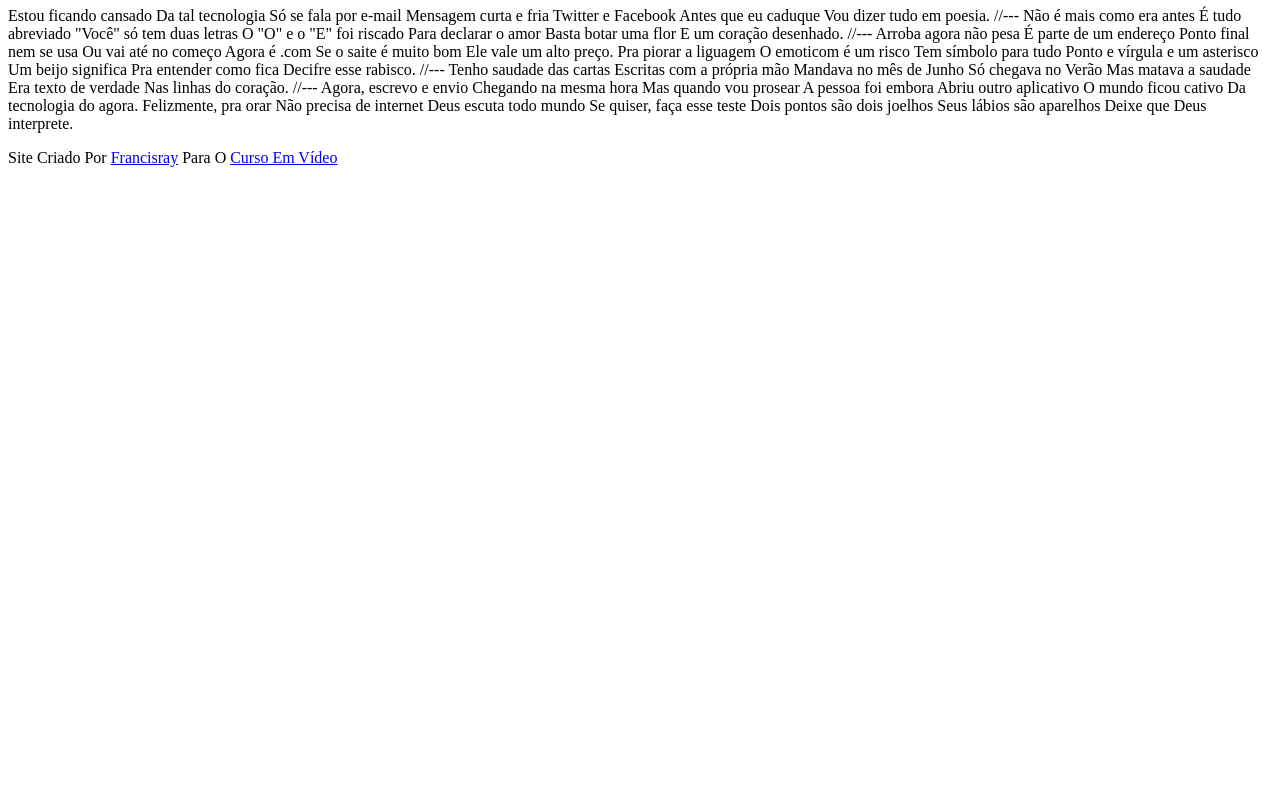
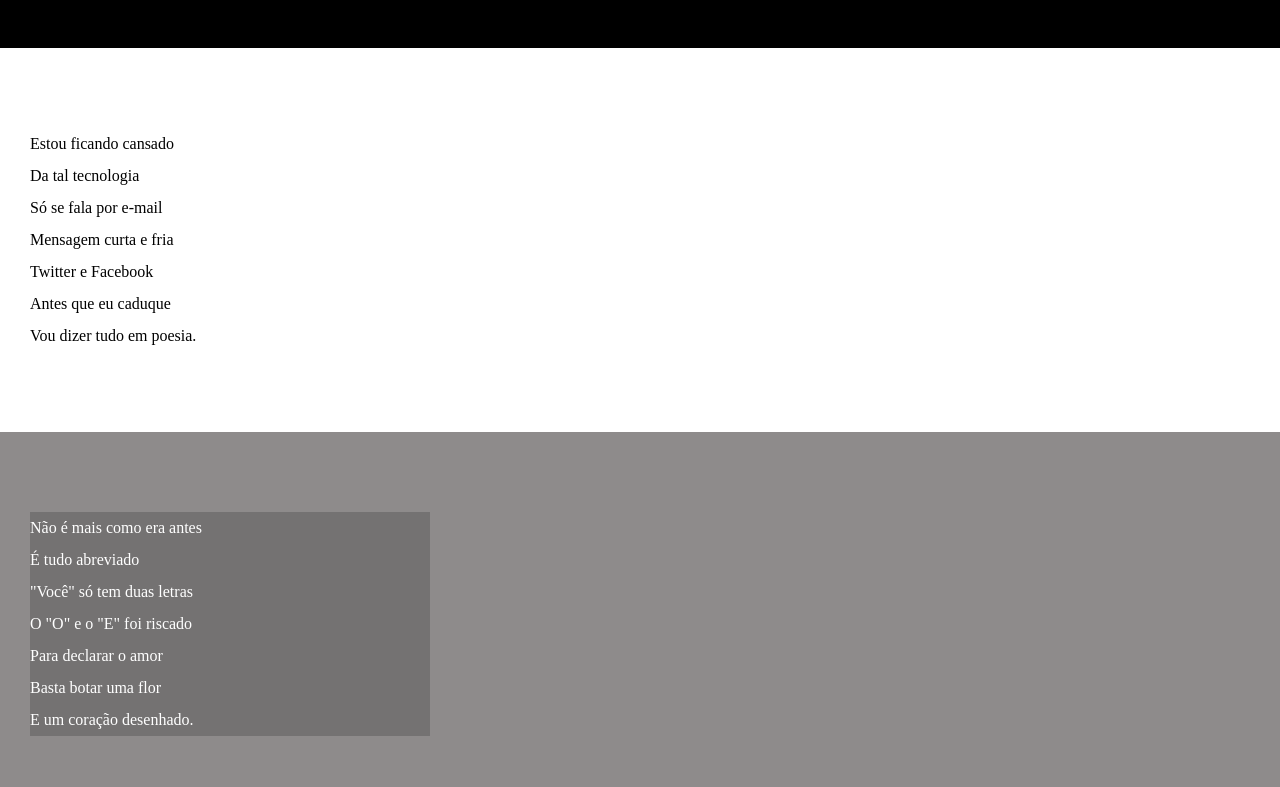
Before and after one commit to JoseFrancisray/html-css, a plain HTML site: page Desafios/d012/index.html in a window 1280 px wide. Shown: the part 107-894 px from the top of the page. Before the commit the page ends 800 px from the top, so only its background shows below. Drawn offline with Linux system fonts and the light colour scheme.

Commit message:
Atualizei Estilos Dos Textos e Blocos

```diff
--- /dev/null
+++ b/Desafios/d012/estilo/style.css
@@ -0,0 +1,65 @@
+@charset "UTF-8";
+
+* {
+    margin: 0px;
+    padding: 0px;
+}
+
+html, body {
+    min-height: 100vh;
+    background-color: darkgray;
+}
+
+header {
+    background-color: black;
+    color: white;
+    text-align: center;
+}
+
+header > h1 {
+    padding-top: 50px;
+    font-variant: small-caps;
+}
+
+header > p {
+    padding-bottom: 50px;
+}
+
+a {
+    color: white;
+    text-decoration: none;
+    font-weight: bolder;
+}
+
+a:hover {
+    text-decoration: underline;
+}
+
+section {
+    padding-top: 10vh;
+    padding-bottom: 10vh;
+    line-height: 2em;
+    padding-left: 30px;
+}
+
+section.normal {
+    background-color: white;
+    color: black;
+}
+
+section.imagem {
+    background-color: rgb(142, 139, 139);
+    color: white;
+}
+
+section.imagem > p {
+    width: 400px;
+    background-color: rgba(0, 0, 0, 0.179);
+}
+
+footer {
+    background-color: black;
+    color: white;
+    text-align: center;
+    padding: 10px;
+}
--- a/Desafios/d012/index.html
+++ b/Desafios/d012/index.html
@@ -5,6 +5,9 @@
     <meta http-equiv="X-UA-Compatible" content="IE=edge">
     <meta name="viewport" content="width=device-width, initial-scale=1.0">
     <title>Cordel Moderno</title>
+
+    <link rel="stylesheet" href="estilo/style.css">
+
 </head>
 <body>
     <header>
@@ -14,69 +17,96 @@
 
     </header>
 
-    Estou ficando cansado
-    Da tal tecnologia
-    Só se fala por e-mail
-    Mensagem curta e fria
-    Twitter e Facebook
-    Antes que eu caduque
+    <section class="normal">
+        <p>
+            Estou ficando cansado <br>
+            Da tal tecnologia <br>
+            Só se fala por e-mail <br>
+            Mensagem curta e fria <br>
+            Twitter e Facebook <br>
+            Antes que eu caduque <br>
             Vou dizer tudo em poesia.
+        </p>
+    </section>
 
-    //---
 
-    Não é mais como era antes
-    É tudo abreviado
-    "Você" só tem duas letras
-    O "O" e o "E" foi riscado
-    Para declarar o amor
-    Basta botar uma flor
+
+    <section class="imagem">
+        <p>
+            Não é mais como era antes <br>
+            É tudo abreviado <br>
+            "Você" só tem duas letras <br>
+            O "O" e o "E" foi riscado <br>
+            Para declarar o amor <br>
+            Basta botar uma flor <br>
             E um coração desenhado.
+        </p>
+    </section>
 
-    //---
 
-    Arroba agora não pesa
-    É parte de um endereço
-    Ponto final nem se usa
-    Ou vai até no começo
-    Agora é .com
-    Se o saite é muito bom
+
+    <section class="normal">
+
+            <p>
+                Arroba agora não pesa <br>
+                É parte de um endereço <br>
+                Ponto final nem se usa <br>
+                Ou vai até no começo <br>
+                Agora é .com <br>
+                Se o saite é muito bom <br>
                 Ele vale um alto preço.
+            </p>
 
-    Pra piorar a liguagem
-    O emoticom é um risco
-    Tem símbolo para tudo
-    Ponto e vírgula e um asterisco
-    Um beijo significa
-    Pra entender como fica
+            <p>
+                Pra piorar a liguagem <br>
+                O emoticom é um risco <br>
+                Tem símbolo para tudo <br>
+                Ponto e vírgula e um asterisco <br>
+                Um beijo significa <br>
+                Pra entender como fica <br>
                 Decifre esse rabisco.
+            </p>
 
-    //---
 
-    Tenho saudade das cartas
-    Escritas com a própria mão
-    Mandava no mês de Junho
-    Só chegava no Verão
-    Mas matava a saudade
-    Era texto de verdade
+    </section>
+
+
+
+    <section class="imagem">
+        <p>
+            Tenho saudade das cartas <br>
+            Escritas com a própria mão <br>
+            Mandava no mês de Junho <br>
+            Só chegava no Verão <br>
+            Mas matava a saudade <br>
+            Era texto de verdade <br>
             Nas linhas do coração.
+        </p>
+    </section>
 
-    //---
 
-    Agora, escrevo e envio
-    Chegando na mesma hora
-    Mas quando vou prosear
-    A pessoa foi embora
-    Abriu outro aplicativo
-    O mundo ficou cativo
+
+    <section class="normal">
+        <p>
+            Agora, escrevo e envio <br>
+            Chegando na mesma hora <br>
+            Mas quando vou prosear <br>
+            A pessoa foi embora <br>
+            Abriu outro aplicativo <br>
+            O mundo ficou cativo <br>
             Da tecnologia do agora.
+        </p>
 
-    Felizmente, pra orar
-    Não precisa de internet
-    Deus escuta todo mundo
-    Se quiser, faça esse teste
-    Dois pontos são dois joelhos
-    Seus lábios são aparelhos
+        <p>
+            Felizmente, pra orar <br>
+            Não precisa de internet <br>
+            Deus escuta todo mundo <br>
+            Se quiser, faça esse teste <br>
+            Dois pontos são dois joelhos <br>
+            Seus lábios são aparelhos <br>
             Deixe que Deus interprete.
+        </p>
+    </section>
 
     <footer>
         <p>Site Criado Por <a href="https://github.com/JoseFrancisray" target="_blank">Francisray</a> Para O <a href="https://www.cursoemvideo.com" target="_blank">Curso Em Vídeo</a></p>
```
Lines whose indentation alone changed are shown as unchanged.
